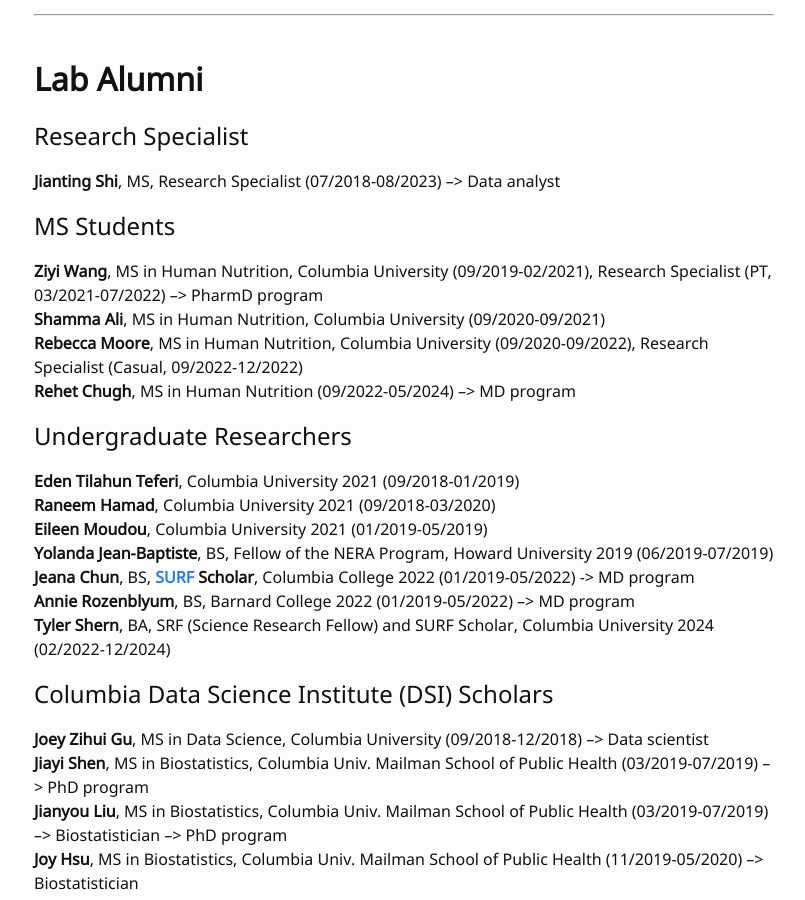
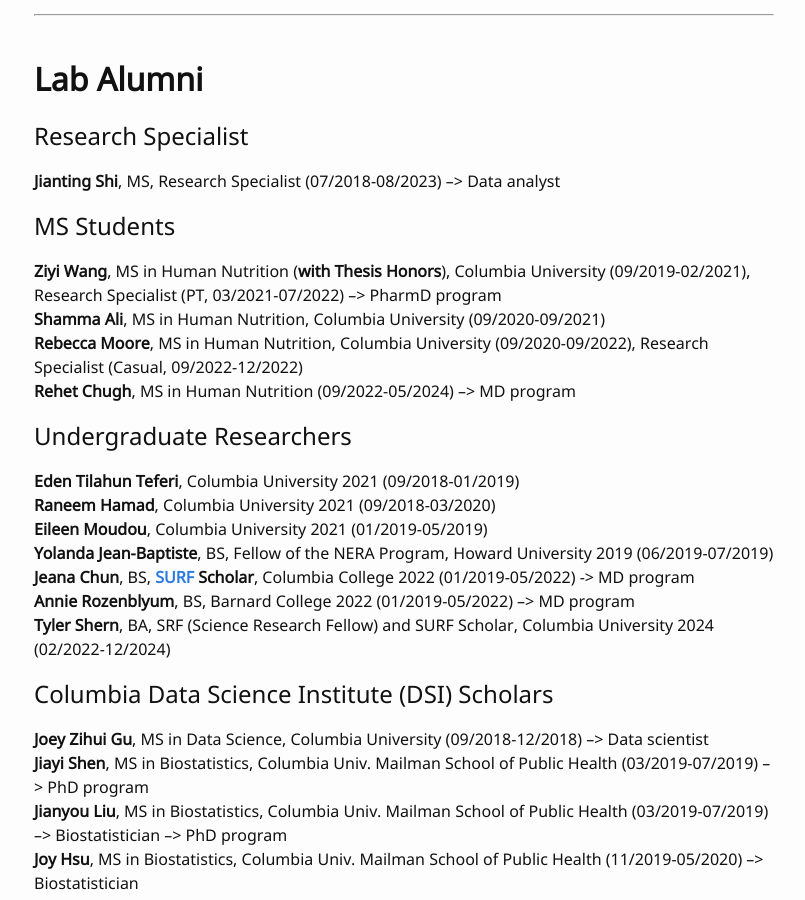
Before and after one commit to hanruizhang/zhanglab, a Jekyll site: the page built from 2_People.md, in a window 1280 px wide and 900 px high, scrolled down 4217 px. Shown: the whole window, without its empty margins (236-1041 px from the left). Built offline with Jekyll 4.4.1, drawn with Linux system fonts in a browser that asks for light colours; comment, search, counter and statistics services are not loaded.

Commit message:
Update 2_People.md

```diff
--- a/2_People.md
+++ b/2_People.md
@@ -110,7 +110,7 @@
 **Jianting Shi**, MS, Research Specialist (07/2018-08/2023) –> Data analyst
 
 ## MS Students
-**Ziyi Wang**, MS in Human Nutrition, Columbia University (09/2019-02/2021), Research Specialist (PT, 03/2021-07/2022) –> PharmD program
+**Ziyi Wang**, MS in Human Nutrition (**with Thesis Honors**), Columbia University (09/2019-02/2021), Research Specialist (PT, 03/2021-07/2022) –> PharmD program
 **Shamma Ali**, MS in Human Nutrition, Columbia University (09/2020-09/2021)
 **Rebecca Moore**, MS in Human Nutrition, Columbia University (09/2020-09/2022), Research Specialist (Casual, 09/2022-12/2022)
 **Rehet Chugh**, MS in Human Nutrition (09/2022-05/2024) –> MD program
```
